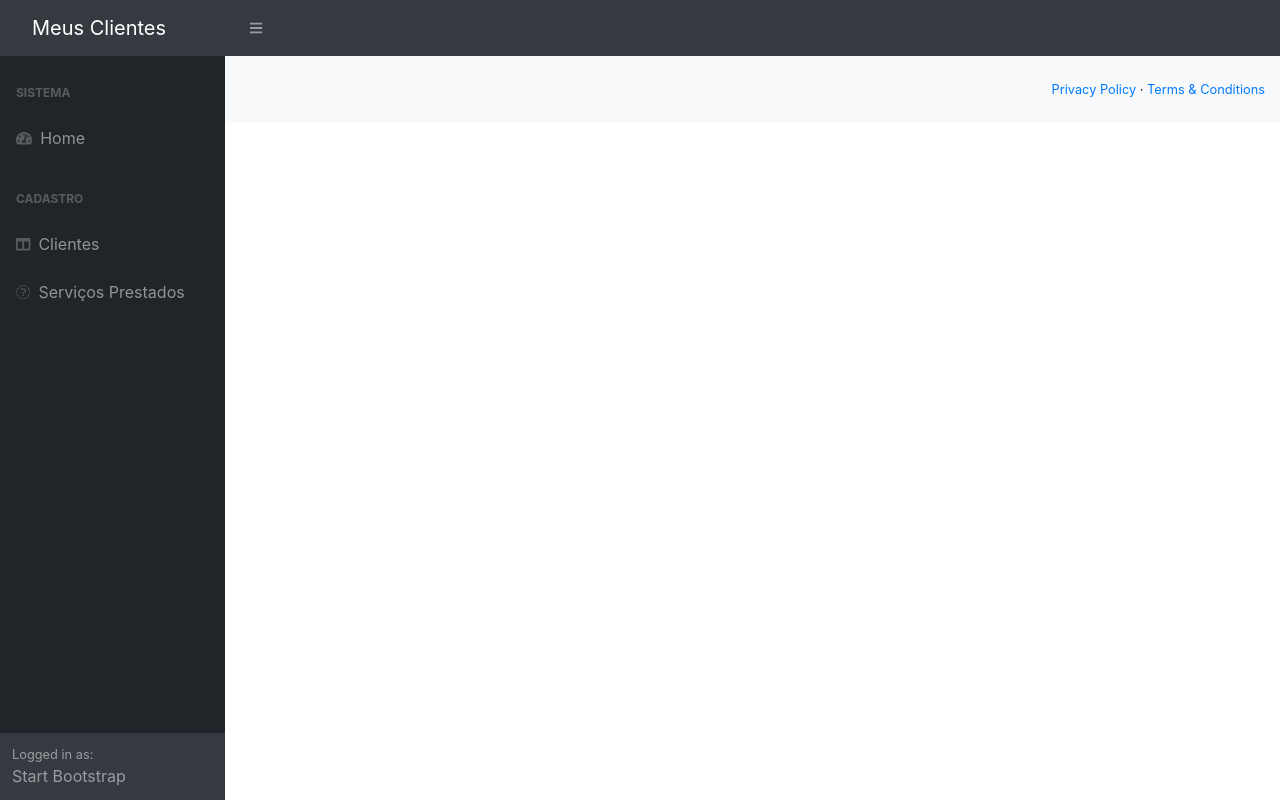
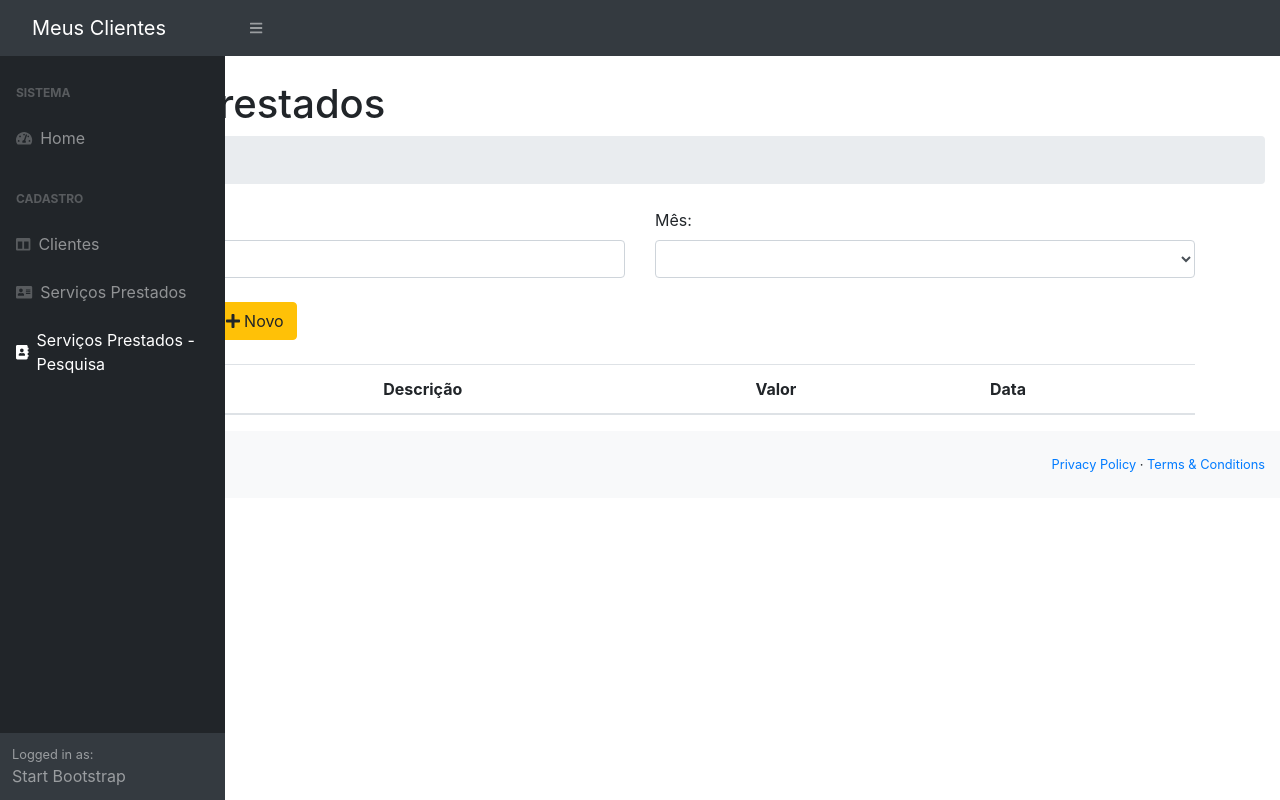
Before and after one commit to a-vecchi/angular-vendas-app, an Angular app: page /servico-prestado-pesquisa in a window 1280 px wide. Before the commit this address led to /. Built offline with nearby package versions, Linux system fonts and the light colour scheme.

Commit message:
Criando Lista e Pesquisa de Serviço Prestado

```diff
--- a/src/app/clientes.service.ts
+++ b/src/app/clientes.service.ts
@@ -11,7 +11,7 @@ import { environment } from '../environments/environment';
 
 export class ClientesService {
 
-  apiURL: string = environment.apiURLBase + '/api/clientes';
+  apiURL: string = environment.apiURLBase + "/api/clientes";
 
   constructor(private http: HttpClient) {
   }
--- a/src/app/servico-prestado.service.ts
+++ b/src/app/servico-prestado.service.ts
@@ -1,9 +1,10 @@
-import { HttpClient } from '@angular/common/http';
+import { HttpClient, HttpParams } from '@angular/common/http';
 import { Injectable } from '@angular/core';
 import { Observable } from 'rxjs';
 
 import { ServicoPrestado } from './servico-prestado/servicoPrestado';
 import { environment } from '../environments/environment';
+import { ServicoPrestadoBusca } from './servico-prestado/servico-prestado-lista/servicoPrestadoBusca';
 
 @Injectable({
   providedIn: 'root'
@@ -11,14 +12,32 @@ import { environment } from '../environments/environment';
 
 export class ServicoPrestadoService {
 
-  apiURL: string = environment.apiURLBase + '/api/servicos-prestados';
+  apiURL: string = environment.apiURLBase + "/api/servicos-prestados";
 
   constructor(private http: HttpClient) {
-
   }
 
   salvar(servicoPrestado: ServicoPrestado): Observable<ServicoPrestado> {
     return this.http.post<ServicoPrestado>(this.apiURL, servicoPrestado);
+  }
+
+  buscar(nome: string, mes: number): Observable<ServicoPrestadoBusca[]> {
+    //console.log("buscar", nome, mes);
+
+    var httpParams = new HttpParams();
+    if (!nome) {
+      nome = "";
+    }
+    httpParams = httpParams.set("nome", nome);
+
+    if (mes) {
+      httpParams = httpParams.set("mes", mes.toString());
+    }
+
+    //console.log("params", httpParams);
+    const url = this.apiURL + "/pesquisar?" + httpParams.toString();
+    //console.log(url);
+    return this.http.get<any>(url);
   }
 
   atualizar(servicoPrestado: ServicoPrestado): Observable<any> {
--- a/src/app/servico-prestado/servico-prestado-form/servico-prestado-form.component.ts
+++ b/src/app/servico-prestado/servico-prestado-form/servico-prestado-form.component.ts
@@ -44,36 +44,36 @@ export class ServicoPrestadoFormComponent implements OnInit {
           errorResponse => this.servico = new ServicoPrestado()
         )
     }
-    console.log(params.id)
+    //console.log(params.id)
   }
 
   voltarParaListagem() {
-    this.router.navigate(['/servico-prestado-listagem'])
+    this.router.navigate(['/servico-prestado-listagem']);
   }
 
   onSubmit() {
-    console.log(this.servico);
+    //console.log(this.servico);
     if (this.id) {
       this.service
         .atualizar(this.servico)
         .subscribe(response => {
-          console.log(response);
+          //console.log(response);
           this.success = true;
           this.errors = null;
         }, errorResponse => {
           this.errors = ['Erro ao atualizar o Serviço Prestado.'];
-          console.log(errorResponse);
+          //console.log(errorResponse);
         })
     } else {
       this.service
         .salvar(this.servico)
         .subscribe(response => {
-          console.log(response);
+          //console.log(response);
           this.success = true;
           this.errors = null;
-          this.servico = response;
+          this.servico = new ServicoPrestado();
         }, errorResponse => {
-          console.log(errorResponse.error.errors);
+          //console.log(errorResponse.error.errors);
           this.success = false;
           this.errors = (errorResponse.error.errors);
         })
--- /dev/null
+++ b/src/app/servico-prestado/servico-prestado-lista/servicoPrestadoBusca.ts
@@ -0,0 +1,8 @@
+import { Cliente } from "../../clientes/cliente";
+
+export class ServicoPrestadoBusca {
+    descricao: string;
+    valor: number;
+    data: string;
+    cliente: Cliente;
+}
--- /dev/null
+++ b/src/app/servico-prestado/servico-prestado-pesquisa/servico-prestado-pesquisa.component.html
@@ -0,0 +1,60 @@
+<h1 class="mt-4">Serviços Prestados</h1>
+<ol class="breadcrumb mb-4">
+    <li class="breadcrumb-item active">Consulta</li>
+</ol>
+<div class="container">
+    <form #consultaForm="ngForm" (submit)="consultar()">
+        <div class="row">
+            <div class="col-md-6">
+                <label for="inputNome">Nome Cliente:</label>
+                <input type="text" [(ngModel)]="nome" name="nome" class="form-control" id="inputNome">
+            </div>
+            <div class="col-md-6">
+                <label for="inputMes">Mês:</label>
+                <select [(ngModel)]="mes" class="form-control" name="mes">
+                    <option value="">Selecione...</option>
+                    <option *ngFor="let mes of meses" [value]="mes">
+                        {{ mes }}
+                    </option>
+                </select>
+            </div>
+        </div>
+        <br />
+        <div class="row">
+            <div class="col-md-3">
+                <button type="submit" class="btn btn-primary">
+                    <i class="fa fa-search"></i> Consultar
+                </button>
+                <button type="submit" routerLink="/servico-prestado-form" class="btn btn-warning ml-2">
+                    <i class="fa fa-plus"></i> Novo
+                </button>
+            </div>
+        </div>
+    </form>
+    <br />
+    <div class="row">
+        <div class="alert alert-warning" role="alert" *ngIf="message">
+            {{ message }}
+        </div>
+        <div class="col-md-12">
+            <table class="table">
+                <thead>
+                    <tr>
+                        <th>Cliente</th>
+                        <th>Descrição</th>
+                        <th>Valor</th>
+                        <th>Data</th>
+                    </tr>
+                </thead>
+                <tbody>
+                    <tr *ngFor="let s of lista">
+                        <td>{{ s.cliente.nome }}</td>
+                        <td>{{ s.descricao }}</td>
+                        <td>{{ s.valor }}</td>
+                        <td>{{ s.data }}</td>
+                    </tr>
+                </tbody>
+            </table>
+        </div>
+    </div>
+</div>
--- /dev/null
+++ b/src/app/servico-prestado/servico-prestado-pesquisa/servico-prestado-pesquisa.component.ts
@@ -0,0 +1,46 @@
+import { Component, OnInit } from '@angular/core';
+import { Router } from '@angular/router';
+
+import { ServicoPrestadoService } from 'src/app/servico-prestado.service';
+import { ServicoPrestadoBusca } from '../servico-prestado-lista/servicoPrestadoBusca';
+
+@Component({
+  selector: 'app-servico-prestado-pesquisa',
+  templateUrl: './servico-prestado-pesquisa.component.html',
+  styleUrls: ['./servico-prestado-pesquisa.component.css']
+})
+
+export class ServicoPrestadoPesquisaComponent implements OnInit {
+
+  nome: string;
+  mes: number;
+  meses: number[];
+  lista: ServicoPrestadoBusca[];
+  message: string;
+
+  constructor(
+    private service: ServicoPrestadoService,
+    private router: Router) {
+    this.meses = [1, 2, 3, 4, 5, 6, 7, 8, 9, 10, 11, 12]
+  }
+
+  ngOnInit(): void {
+  }
+
+  consultar() {
+    console.log(this.nome, this.mes);
+    this.service.buscar(this.nome, this.mes)
+      .subscribe(response => {
+        this.lista = response;
+        if (this.lista.length <= 0) {
+          this.message = "Nenhum Registro encontrado.";
+        } else {
+          this.message = null;
+        }
+      });
+  }
+
+  novoCadastro() {
+    this.router.navigate(['/servico-prestado-form'])
+  }
+}
--- a/src/app/servico-prestado/servico-prestado-routing.module.ts
+++ b/src/app/servico-prestado/servico-prestado-routing.module.ts
@@ -2,12 +2,14 @@ import { NgModule } from '@angular/core';
 import { Routes, RouterModule } from '@angular/router';
 import { ServicoPrestadoFormComponent } from './servico-prestado-form/servico-prestado-form.component';
 import { ServicoPrestadoListaComponent } from './servico-prestado-lista/servico-prestado-lista.component';
+import { ServicoPrestadoPesquisaComponent } from './servico-prestado-pesquisa/servico-prestado-pesquisa.component';
 
 
 const routes: Routes = [
   { path: 'servico-prestado-form', component: ServicoPrestadoFormComponent },
   { path: 'servico-prestado-form/:id', component: ServicoPrestadoFormComponent },
-  { path: 'servico-prestado-listagem', component: ServicoPrestadoListaComponent }
+  { path: 'servico-prestado-listagem', component: ServicoPrestadoListaComponent },
+  { path: 'servico-prestado-pesquisa', component: ServicoPrestadoPesquisaComponent }
 ];
 
 @NgModule({
--- a/src/app/servico-prestado/servico-prestado.module.ts
+++ b/src/app/servico-prestado/servico-prestado.module.ts
@@ -6,11 +6,13 @@ import { RouterModule } from '@angular/router';
 import { ServicoPrestadoRoutingModule } from './servico-prestado-routing.module';
 import { ServicoPrestadoFormComponent } from './servico-prestado-form/servico-prestado-form.component';
 import { ServicoPrestadoListaComponent } from './servico-prestado-lista/servico-prestado-lista.component';
+import { ServicoPrestadoPesquisaComponent } from './servico-prestado-pesquisa/servico-prestado-pesquisa.component';
 
 @NgModule({
   declarations: [
     ServicoPrestadoFormComponent,
-    ServicoPrestadoListaComponent],
+    ServicoPrestadoListaComponent,
+    ServicoPrestadoPesquisaComponent],
   imports: [
     CommonModule,
     ServicoPrestadoRoutingModule,
@@ -18,7 +20,8 @@ import { ServicoPrestadoListaComponent } from './servico-prestado-lista/servico-
     RouterModule
   ], exports: [
     ServicoPrestadoFormComponent,
-    ServicoPrestadoListaComponent]
+    ServicoPrestadoListaComponent,
+    ServicoPrestadoPesquisaComponent]
 })
 
 export class ServicoPrestadoModule {
--- a/src/app/template/sidebar/sidebar.component.html
+++ b/src/app/template/sidebar/sidebar.component.html
@@ -16,8 +16,13 @@
                 </a>
                 <a class="nav-link collapsed" routerLink="/servico-prestado-listagem" data-toggle="collapse"
                     data-target="#collapseLayouts" aria-expanded="false" aria-controls="collapseLayouts">
-                    <div class="sb-nav-link-icon"><i class="fas fa-money"></i></div>
+                    <div class="sb-nav-link-icon"><i class="fas fa-address-card"></i></div>
                     Serviços Prestados
+                </a>
+                <a class="nav-link collapsed" routerLink="/servico-prestado-pesquisa" data-toggle="collapse"
+                    data-target="#collapseLayouts" aria-expanded="false" aria-controls="collapseLayouts">
+                    <div class="sb-nav-link-icon"><i class="fas fa-address-book"></i></div>
+                    Serviços Prestados - Pesquisa
                 </a>
             </div>
         </div>
```
Also changed, not shown: src/app/servico-prestado/servico-prestado-lista/servico-prestado-lista.component.ts (line endings or trailing spaces), src/app/servico-prestado/servico-prestado-pesquisa/servico-prestado-pesquisa.component.css (added).
